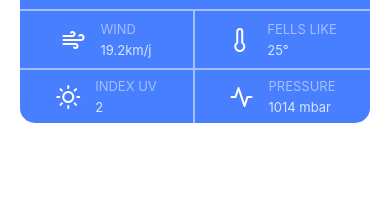
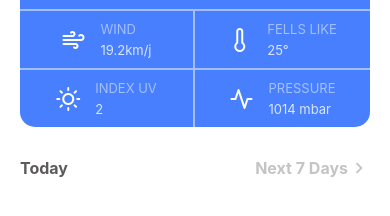
Before and after one commit to jaovitu/weather-forecast, a React Native app: screen / in a window 390 px wide. Shown: the part 370-586 px from the top of the page. Built offline with nearby package versions, Linux system fonts and the light colour scheme.

Commit message:
Criando header do componente NextDays

```diff
--- a/src/components/MainWeatherDetailsGrid/index.js
+++ b/src/components/MainWeatherDetailsGrid/index.js
@@ -36,7 +36,7 @@ export default function MainWeatherDetailsGrid() {
       alignItems: 'center',
       display: 'flex',
       justifyContent: 'center',
-      padding: 8,
+      padding: 10,
     }
   });
 
--- /dev/null
+++ b/src/components/WeatherPerHour/index.js
@@ -0,0 +1,17 @@
+import { StyleSheet, View } from "react-native";
+import WeatherPerHourHeader from "../WeatherPerHourHeader";
+
+export default function WeatherPerHour() {
+
+  const styles = StyleSheet.create({
+    weatherPerHourContainer: {
+      marginTop: 30,
+    },
+  });
+
+  return (
+    <View style={styles.weatherPerHourContainer} >
+      <WeatherPerHourHeader />
+    </View>
+  );
+}
--- /dev/null
+++ b/src/components/WeatherPerHourHeader/index.js
@@ -0,0 +1,42 @@
+import { StyleSheet, Text, TouchableOpacity, View } from "react-native";
+import MaterialIcons from '@expo/vector-icons/MaterialIcons';
+
+export default function WeatherPerHourHeader() {
+  const styles = StyleSheet.create({
+    weatherPerHourHeaderContainer: {
+      alignItems: 'center',
+      display: 'flex',
+      flexDirection: 'row',
+      justifyContent: 'space-between',
+    },
+
+    weatherPerHourTitle: {
+      color: '#5c5a5a',
+      fontSize: 16,
+      fontWeight: '700',
+    },
+
+    nextDaysButton: {
+      alignItems: 'center',
+      display: 'flex',
+      flexDirection: 'row',
+    },
+
+    nextDaysButtonText: {
+      color: '#c4c4c4',
+      fontSize: 16,
+      fontWeight: '700',
+    }
+  });
+
+  return (
+    <View style={styles.weatherPerHourHeaderContainer} >
+      <Text style={styles.weatherPerHourTitle} >Today</Text>
+
+      <TouchableOpacity style={styles.nextDaysButton} >
+        <Text style={styles.nextDaysButtonText} >Next 7 Days</Text>
+        <MaterialIcons name="keyboard-arrow-right" size={22} color='#c4c4c4' />
+      </TouchableOpacity>
+    </View>
+  );
+}
--- a/src/pages/Home.js
+++ b/src/pages/Home.js
@@ -4,6 +4,7 @@ import TopBar from "../components/TopBar/index";
 import GlobalContainer from '../components/GlobalContainer/index';
 import HeaderTitle from '../components/HeaderTitle/index';
 import MainWeatherBox from "../components/MainWeatherBox/index";
+import WeatherPerHour from "../components/WeatherPerHour";
 
 export default function Home() {
 
@@ -22,6 +23,7 @@ export default function Home() {
         </View>
 
         <MainWeatherBox />
+        <WeatherPerHour />
       </GlobalContainer>
     );
 }
```
